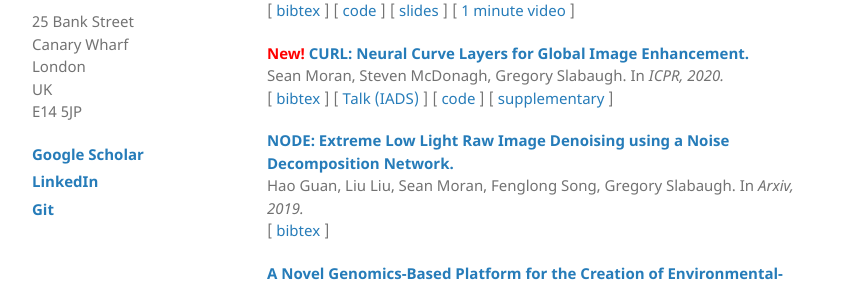
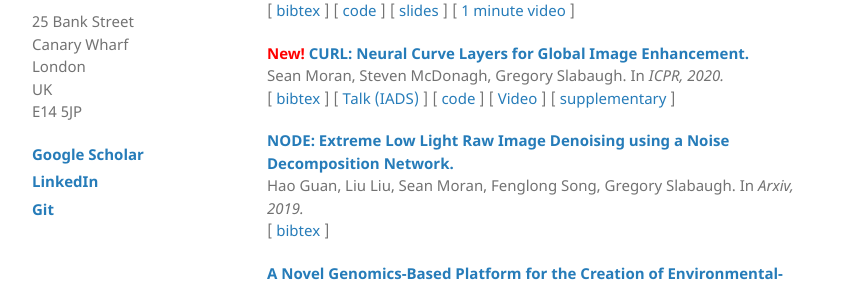
Before and after one commit to sjmoran/sjmoran.github.io, a Jekyll site: the page built from index.html, in a window 1280 px wide and 900 px high, scrolled down 758 px. Shown: the part 172-454 px from the top of the window, without its empty margins (26-874 px from the left). Built offline with Jekyll 4.4.1, drawn with Linux system fonts in a browser that asks for light colours.

Commit message:
Update index.html

```diff
--- a/index.html
+++ b/index.html
@@ -36,7 +36,7 @@
 
 <p><strong><span style='color:red'>New! </span><a target="_blank" href="https://arxiv.org/abs/1911.13175">CURL: Neural Curve Layers for Global Image Enhancement.</a></strong><br />
 Sean Moran, Steven McDonagh, Gregory Slabaugh. In <em>ICPR, 2020.</em><br />
-[ <a target="_blank" href="./bib/curl.bib">bibtex</a> ] [ <a target="_blank" href="./pdfs/IADSNov2020_CURL.pdf">Talk (IADS)</a> ] [ <a href="https://github.com/sjmoran/neural_curve_layers">code</a> ] [ <a target="_blank" href="./pdfs/CURL_arxiv_supplementary.pdf">supplementary</a> ]</p>
+[ <a target="_blank" href="./bib/curl.bib">bibtex</a> ] [ <a target="_blank" href="./pdfs/IADSNov2020_CURL.pdf">Talk (IADS)</a> ] [ <a href="https://github.com/sjmoran/neural_curve_layers">code</a> ] [ <a href="https://youtu.be/66FnRfDR_Oo">Video</a> ] [ <a target="_blank" href="./pdfs/CURL_arxiv_supplementary.pdf">supplementary</a> ]</p>
 
 <p><strong><a target="_blank" href="https://arxiv.org/abs/1909.05249">NODE: Extreme Low Light Raw Image Denoising using a Noise Decomposition Network.</a></strong><br />
 Hao Guan, Liu Liu, Sean Moran, Fenglong Song, Gregory Slabaugh. In <em>Arxiv, 2019.</em><br />
```
